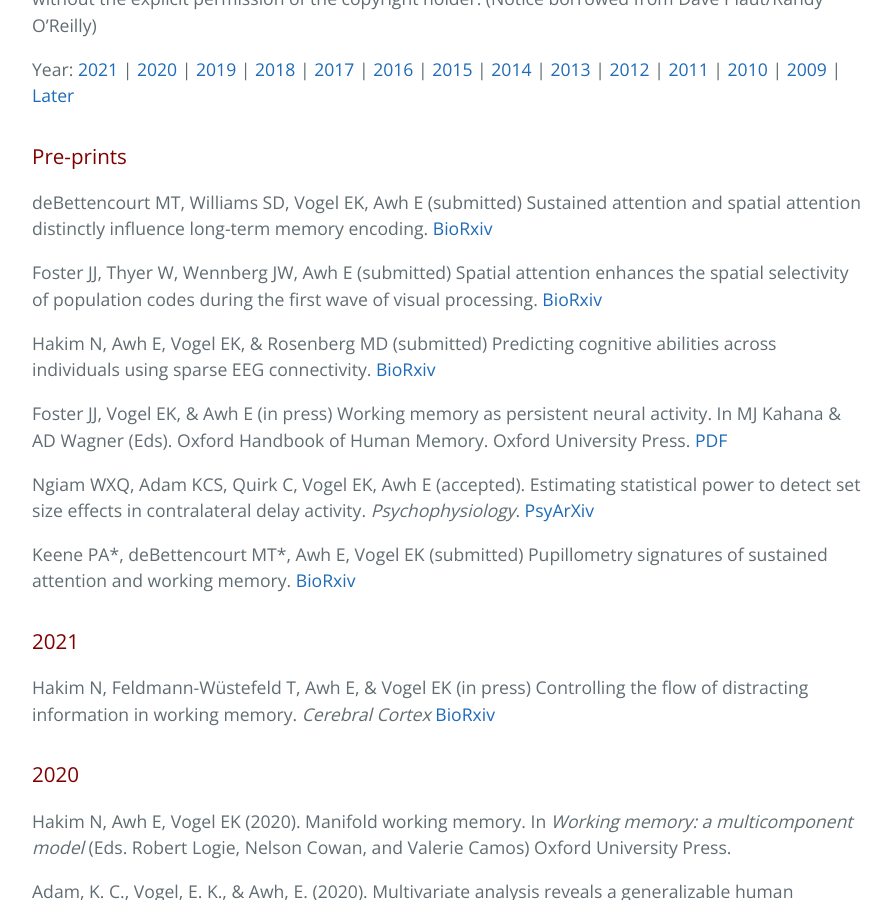
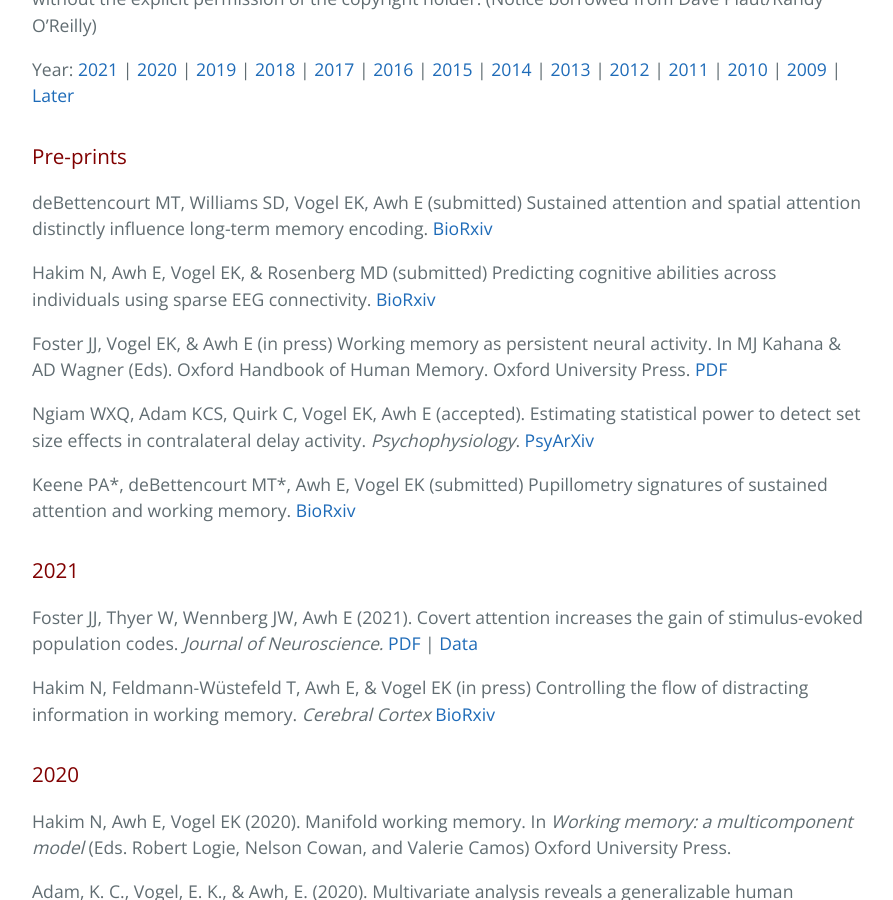
Before and after one commit to AwhVogelLab/awhvogellab.github.io, a Jekyll site: the page built from publications.md, in a window 1280 px wide and 900 px high, scrolled down 600 px. Shown: the whole window, without its empty margins (192-1085 px from the left). Built offline with Jekyll 4.4.1, drawn with Linux system fonts in a browser that asks for light colours; our own code applies the rules of GitHub Pages for plain Markdown files.

Commit message:
add foster et al 2021 links

```diff
--- a/publications.md
+++ b/publications.md
@@ -14,8 +14,6 @@ Year: [2021](#2021) \| [2020](#2020) \| [2019](#2019) \| [2018](#2018) \| [2017]
 
 deBettencourt MT, Williams SD, Vogel EK, Awh E (submitted) Sustained attention and spatial attention distinctly influence long-term memory encoding. [BioRxiv](https://www.biorxiv.org/content/10.1101/2020.09.14.297341v1)
 
-Foster JJ, Thyer W, Wennberg JW, Awh E (submitted) Spatial attention enhances the spatial selectivity of population codes during the first wave of visual processing. [BioRxiv](https://www.biorxiv.org/content/10.1101/2020.07.30.228981v1)
-
 Hakim N, Awh E, Vogel EK, & Rosenberg MD (submitted) Predicting cognitive abilities across individuals using sparse EEG connectivity. [BioRxiv](https://www.biorxiv.org/content/10.1101/2020.07.22.216705v1)
 
 Foster JJ, Vogel EK, & Awh E (in press) Working memory as persistent neural activity. In MJ Kahana & AD Wagner (Eds). Oxford Handbook of Human Memory. Oxford University Press. [PDF](https://psyarxiv.com/jh6e3)
@@ -26,6 +24,8 @@ Keene PA\*, deBettencourt MT\*, Awh E, Vogel EK (submitted) Pupillometry signatu
 
 
 ### 2021
+
+Foster JJ, Thyer W, Wennberg JW, Awh E (2021). Covert attention increases the gain of stimulus-evoked population codes. <i>Journal of Neuroscience. </i>[PDF](/files/pdfs/Foster_2021_JNeurosci.pdf)  \| [Data](https://osf.io/hmvzc/)
 
 Hakim N, Feldmann-Wüstefeld T, Awh E, & Vogel EK (in press) Controlling the flow of distracting information in working memory. <i>Cerebral Cortex</i>  [BioRxiv](https://www.biorxiv.org/content/10.1101/2020.09.08.288027v1)
 
```
